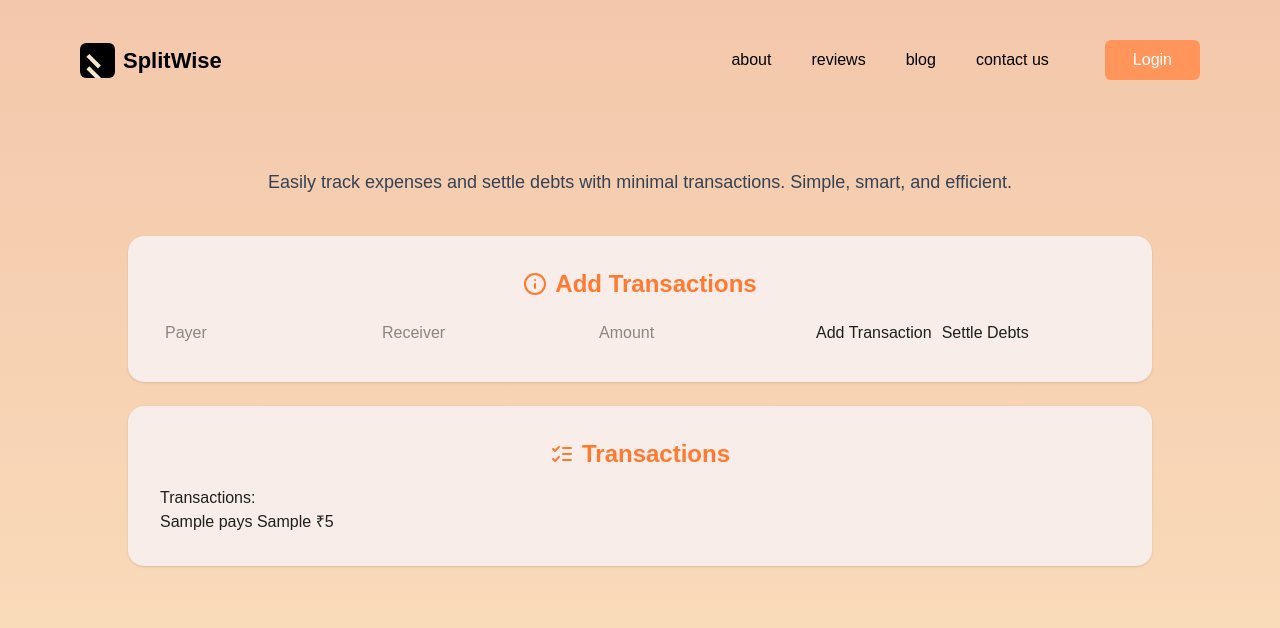
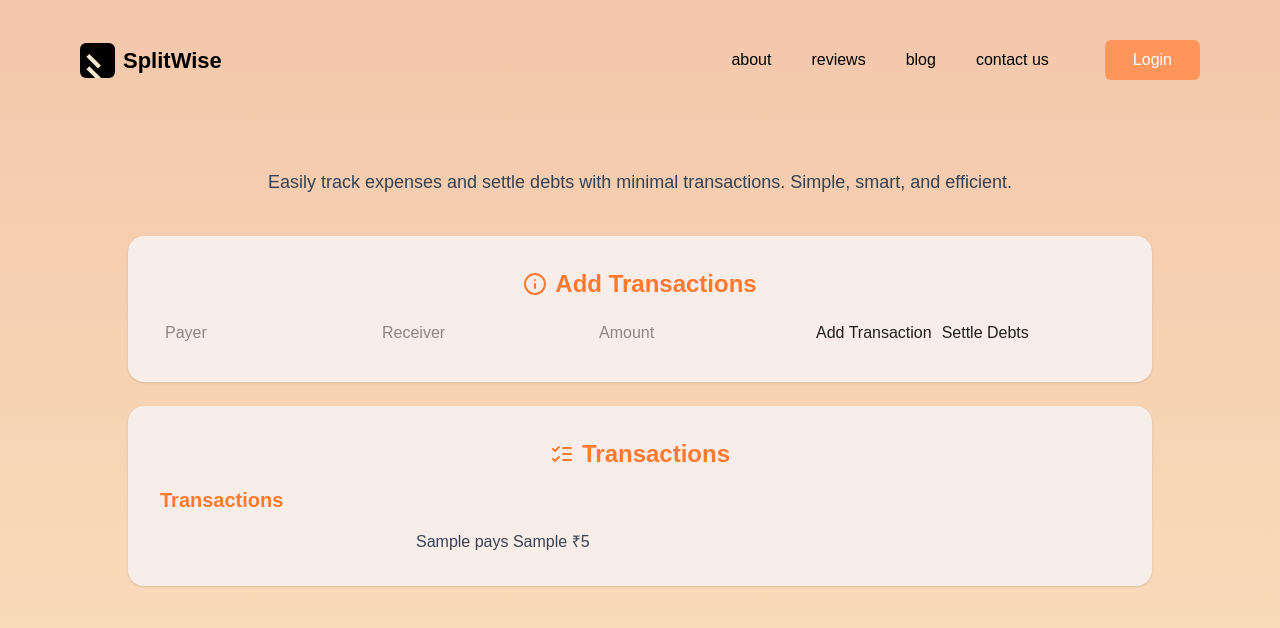
Before and after one commit to yuvikaKathaith/SplitWise, a React (Vite) app: page /settle in a window 1280 px wide. Both pictures are taken after typing "Sample", "Sample", "5" into the empty fields and a click on the button "Add Transaction". Shown: the top 628 px of the page. Built offline with nearby package versions, Linux system fonts and the light colour scheme.

Commit message:
transactionList

```diff
--- a/src/Components/TransactionList.jsx
+++ b/src/Components/TransactionList.jsx
@@ -1,18 +1,23 @@
 import React from "react";
 
-function TransactionList({ transactions }) {
+const TransactionList = ({ transactions }) => {
+  if (transactions.length === 0) return <p className="text-gray-500">No transactions added yet.</p>;
+
+  const toCamelCase = (str) =>
+    str.charAt(0).toUpperCase() + str.slice(1).toLowerCase();
+
   return (
     <div>
-      <h3>Transactions:</h3>
-      <ul>
+      <h3 className="text-xl font-semibold mb-4 text-[#ff7a30]">Transactions</h3>
+      <ul className="space-y-2 text-gray-700 text-left max-w-md mx-auto">
         {transactions.map(([payer, receiver, amount], index) => (
           <li key={index}>
-            {payer} pays {receiver} ₹{amount}
+            {toCamelCase(payer)} pays {toCamelCase(receiver)} ₹{amount}
           </li>
         ))}
       </ul>
     </div>
   );
-}
+};
 
 export default TransactionList;
```
